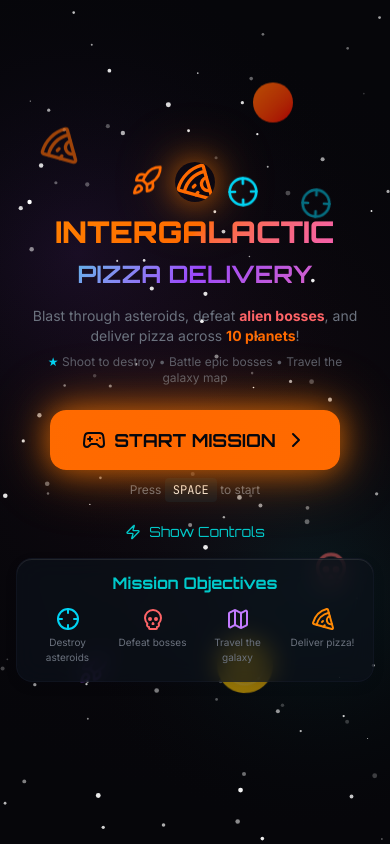
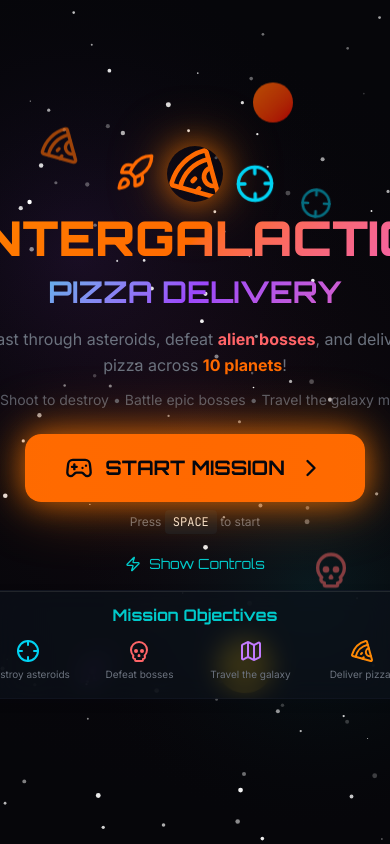
Before and after one commit to jeeva562/Pizza-Delivery, a Next.js app: page / in a window 390 px wide. Built offline with nearby package versions, Linux system fonts and the light colour scheme.

Commit message:
Fix mobile fullscreen: prevent scrolling, scale asteroids, increase start screen text/button sizes

```diff
--- a/app/layout.tsx
+++ b/app/layout.tsx
@@ -29,12 +29,15 @@ export default function RootLayout({
   return (
     <html lang="en" className={`${_orbitron.variable} ${_jetbrainsMono.variable}`} suppressHydrationWarning>
       <head>
-        <meta name="viewport" content="width=device-width, initial-scale=1, maximum-scale=1, user-scalable=no" />
+        <meta name="viewport" content="width=device-width, initial-scale=1, maximum-scale=1, user-scalable=no, viewport-fit=cover" />
+        <meta name="mobile-web-app-capable" content="yes" />
+        <meta name="apple-mobile-web-app-capable" content="yes" />
+        <meta name="apple-mobile-web-app-status-bar-style" content="black-translucent" />
         <link rel="icon" type="image/svg+xml" href="/favicon.svg" />
         <link rel="apple-touch-icon" sizes="180x180" href="/apple-touch-icon.png" />
         <link rel="manifest" href="/site.webmanifest" />
       </head>
-      <body className="font-sans">
+      <body className="font-sans overflow-hidden fixed inset-0">
         {children}
         <Analytics />
       </body>
--- a/components/game/game-screen.tsx
+++ b/components/game/game-screen.tsx
@@ -560,21 +560,24 @@ export function GameScreen({ onGameOver, onVictory, onBossFight, currentLevel =
       const displayWidth = canvasSizeRef.current.width
       const displayHeight = canvasSizeRef.current.height
       const currentLevel = LEVELS[levelRef.current]
+
+      // Scale asteroids based on screen size - smaller on mobile
+      const screenScale = Math.min(displayWidth, displayHeight) / 900
       const sizeType = Math.random()
       let radius: number
       let health: number
 
       if (sizeType < 0.4) {
         // Small asteroid
-        radius = 15 + Math.random() * 10
+        radius = (15 + Math.random() * 10) * screenScale
         health = 15
       } else if (sizeType < 0.75) {
         // Medium asteroid
-        radius = 25 + Math.random() * 15
+        radius = (25 + Math.random() * 15) * screenScale
         health = 30
       } else {
         // Large asteroid
-        radius = 40 + Math.random() * 20 + levelRef.current * 2
+        radius = (40 + Math.random() * 20 + levelRef.current * 2) * screenScale
         health = 45 + levelRef.current * 5
       }
 
--- a/components/game/start-screen.tsx
+++ b/components/game/start-screen.tsx
@@ -53,22 +53,22 @@ export function StartScreen({ onStart }: StartScreenProps) {
         {/* Logo/Title */}
         <div className="mb-6 sm:mb-8">
           <div className="flex items-center justify-center gap-3 sm:gap-4 mb-3 sm:mb-4">
-            <Rocket className="w-8 h-8 sm:w-12 sm:h-12 text-primary animate-float" />
-            <Pizza className="w-10 h-10 sm:w-16 sm:h-16 text-primary animate-pulse-glow rounded-full" />
-            <Crosshair className="w-8 h-8 sm:w-12 sm:h-12 text-cyan-400 animate-float-reverse" />
+            <Rocket className="w-10 h-10 sm:w-12 sm:h-12 text-primary animate-float" />
+            <Pizza className="w-14 h-14 sm:w-16 sm:h-16 text-primary animate-pulse-glow rounded-full" />
+            <Crosshair className="w-10 h-10 sm:w-12 sm:h-12 text-cyan-400 animate-float-reverse" />
           </div>
 
-          <h1 className="font-display text-3xl sm:text-5xl md:text-7xl font-black mb-2 sm:mb-4">
+          <h1 className="font-display text-5xl sm:text-5xl md:text-7xl font-black mb-3 sm:mb-4 px-2">
             <span className="text-gradient-fire">INTERGALACTIC</span>
           </h1>
-          <h2 className="font-display text-2xl sm:text-4xl md:text-6xl font-bold text-gradient-cosmic mb-4 sm:mb-6">
+          <h2 className="font-display text-3xl sm:text-4xl md:text-6xl font-bold text-gradient-cosmic mb-4 sm:mb-6 px-2">
             PIZZA DELIVERY
           </h2>
 
-          <p className="text-sm sm:text-lg md:text-xl text-muted-foreground max-w-2xl mx-auto px-4">
+          <p className="text-base sm:text-lg md:text-xl text-muted-foreground max-w-2xl mx-auto px-4 leading-relaxed">
             Blast through asteroids, defeat <span className="text-red-400 font-bold">alien bosses</span>, and deliver pizza across <span className="text-primary font-bold">10 planets</span>!
           </p>
-          <p className="text-xs sm:text-sm text-muted-foreground/80 max-w-xl mx-auto px-4 mt-2">
+          <p className="text-sm sm:text-sm text-muted-foreground/80 max-w-xl mx-auto px-4 mt-3">
             <span className="text-cyan-400">★</span> Shoot to destroy • Battle epic bosses • Travel the galaxy map
           </p>
         </div>
@@ -77,12 +77,12 @@ export function StartScreen({ onStart }: StartScreenProps) {
         <div className="mb-6 sm:mb-8">
           <button
             onClick={onStart}
-            className="group relative px-8 sm:px-12 py-4 sm:py-6 bg-gradient-to-r from-primary via-orange-500 to-primary text-primary-foreground font-display font-bold text-lg sm:text-2xl rounded-xl sm:rounded-2xl transition-all duration-300 hover:scale-110 active:scale-95 animate-pulse-glow"
+            className="group relative px-10 sm:px-12 py-5 sm:py-6 bg-gradient-to-r from-primary via-orange-500 to-primary text-primary-foreground font-display font-bold text-xl sm:text-2xl rounded-2xl sm:rounded-2xl transition-all duration-300 hover:scale-110 active:scale-95 animate-pulse-glow shadow-2xl"
           >
-            <span className="flex items-center gap-2 sm:gap-3">
-              <Gamepad2 className="w-6 h-6 sm:w-8 sm:h-8" />
+            <span className="flex items-center gap-3 sm:gap-3">
+              <Gamepad2 className="w-7 h-7 sm:w-8 sm:h-8" />
               START MISSION
-              <ChevronRight className="w-6 h-6 sm:w-8 sm:h-8 group-hover:translate-x-2 transition-transform" />
+              <ChevronRight className="w-7 h-7 sm:w-8 sm:h-8 group-hover:translate-x-2 transition-transform" />
             </span>
           </button>
 
```
